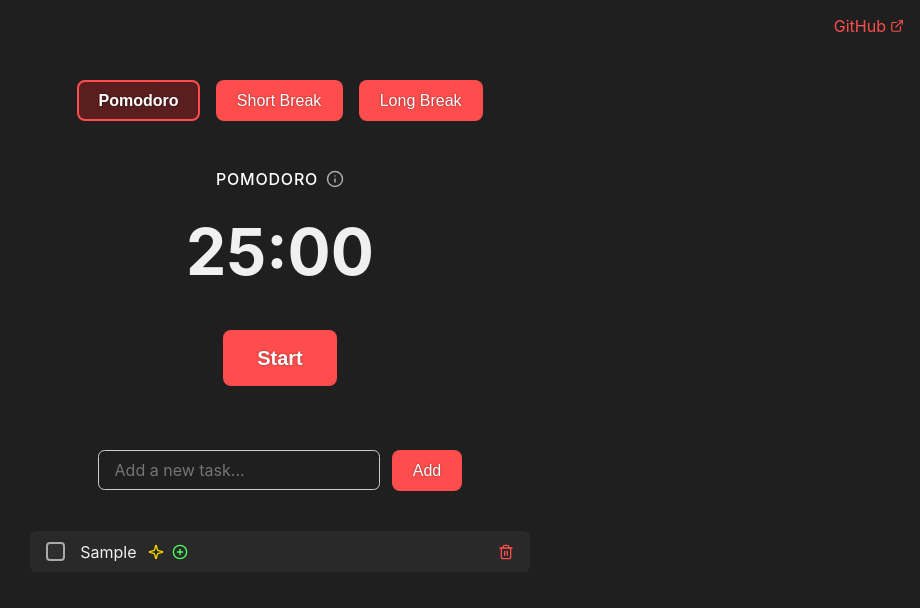
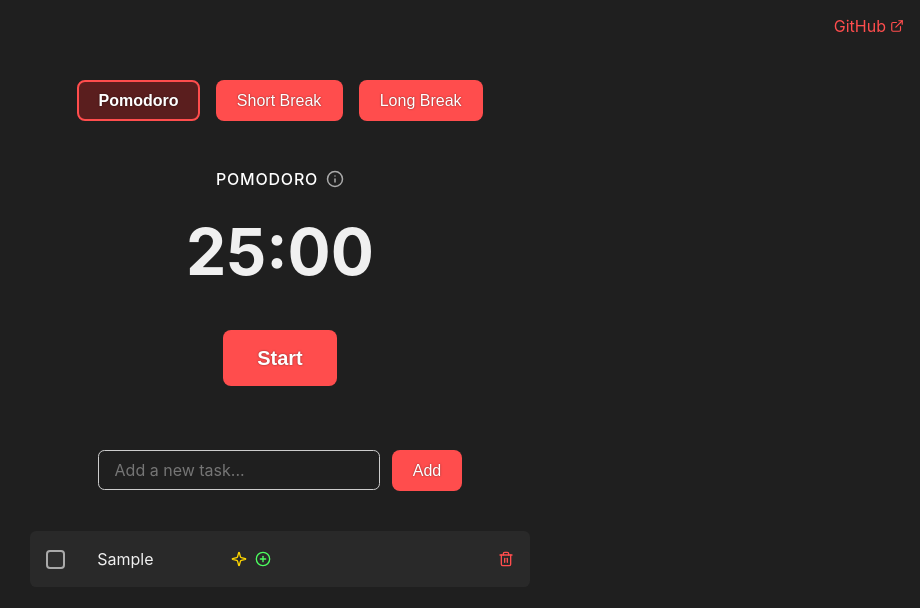
Before and after one commit to yansudeansu/pomodoro, a React (Vite) app: page / in a window 1280 px wide. Both pictures are taken after typing "Sample" into the empty fields and a click on the button "Add". Shown: the top 608 px of the page, without its empty margins (360-1280 px from the left). Built offline with nearby package versions, Linux system fonts and the light colour scheme.

Commit message:
feature: add input field in TaskList to edit task title

```diff
--- a/src/components/atoms/Input/Input.module.css
+++ b/src/components/atoms/Input/Input.module.css
@@ -16,3 +16,18 @@
 .input:focus {
   border-color: var(--color-primary);
 }
+
+.borderless {
+  border: 1px solid transparent;
+  width: auto;
+  flex: 0 0 auto;
+}
+
+.borderless:hover,
+.borderless:focus {
+  border-color: var(--color-border);
+}
+
+.borderless:focus {
+  border-color: var(--color-primary);
+}
--- a/src/components/atoms/Input/Input.tsx
+++ b/src/components/atoms/Input/Input.tsx
@@ -3,8 +3,12 @@
 
 interface InputProps extends React.InputHTMLAttributes<HTMLInputElement> {
   className?: string;
+  borderless?: boolean;
 }
 
-export const Input: React.FC<InputProps> = ({ className = '', ...props }) => {
-  return <input type="text" className={`${styles.input} ${className}`} {...props} />;
+export const Input: React.FC<InputProps> = ({ className = '', borderless = false, ...props }) => {
+  const borderlessClass = borderless ? styles.borderless : '';
+  return (
+    <input type="text" className={`${styles.input} ${borderlessClass} ${className}`} {...props} />
+  );
 };
--- a/src/components/molecules/TaskList/TaskList.module.css
+++ b/src/components/molecules/TaskList/TaskList.module.css
@@ -28,14 +28,12 @@
   display: flex;
   align-items: center;
   gap: var(--spacing-md);
-  flex: 1;
 }
 
 .taskContent {
   display: flex;
   align-items: center;
   gap: var(--spacing-md);
-  cursor: pointer;
 }
 
 .completed {
--- a/src/components/molecules/TaskList/TaskList.tsx
+++ b/src/components/molecules/TaskList/TaskList.tsx
@@ -1,8 +1,8 @@
 import React from 'react';
 import { Checkbox } from '../../atoms/Checkbox/Checkbox';
 import { IconButton } from '../../atoms/IconButton/IconButton';
-import { Text } from '../../atoms/Text/Text';
 import { AppIcons } from '../../atoms/Icons/Icons';
+import { Input } from '../../atoms/Input/Input';
 import { usePomodoroContext } from '../../../context/PomodoroContext';
 import styles from './TaskList.module.css';
 
@@ -27,6 +27,10 @@
     );
   };
 
+  const handleTitleChange = (id: string, value: string) => {
+    setTasks((prev) => prev.map((task) => (task.id === id ? { ...task, title: value } : task)));
+  };
+
   return (
     <div className={styles.list}>
       {tasks.map((task) => {
@@ -37,17 +41,21 @@
         return (
           <div key={task.id} className={styles.task}>
             <div className={styles.left}>
-              <label htmlFor={checkboxId} className={styles.taskContent}>
+              <div className={styles.taskContent}>
                 <Checkbox
                   id={checkboxId}
                   checked={task.completed}
                   onChange={() => toggleTask(task.id)}
                   mode={mode}
                 />
-                <Text variant="body" className={task.completed ? styles.completed : ''}>
-                  {task.title}
-                </Text>
-              </label>
+                <Input
+                  value={task.title}
+                  size={task.title.length || 1}
+                  onChange={(e) => handleTitleChange(task.id, e.target.value)}
+                  borderless
+                  className={task.completed ? styles.completed : ''}
+                />
+              </div>
 
               <div className={styles.pomodoroWrapper}>
                 <div className={styles.pomodoroIcons}>
```
Also changed, not shown: 2 other files (tests, documents, lock files or other folders).
